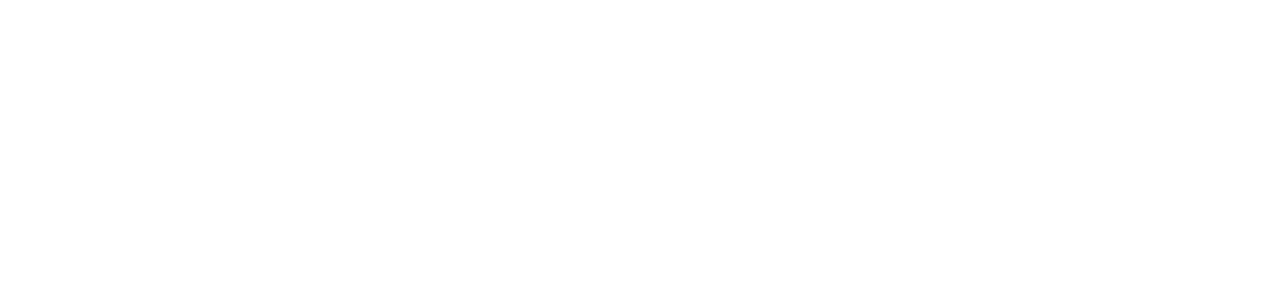
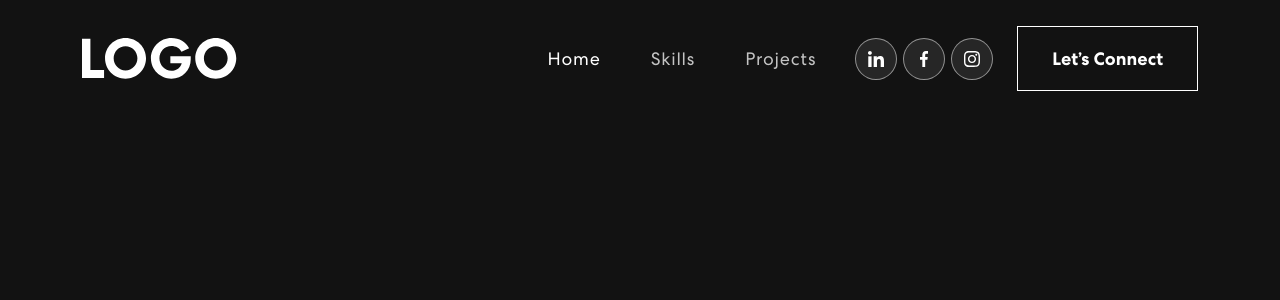
Before and after one commit to kiokoshedy/personal-portfolio, a React (Create React App) app: page / in a window 1280 px wide. Shown: the top 300 px of the page. Built offline with nearby package versions, Linux system fonts and the light colour scheme.

Commit message:
added css to app.js page

```diff
--- a/src/App.css
+++ b/src/App.css
@@ -1,21 +1,230 @@
 /************ Custom Font ************/
+
 @font-face {
 	font-family: Centra;
-	src: url('./assets/font/CentraNo2-Bold.ttf');
+	src: url('./utils/fonts/CentraNo2-Bold.ttf');
 	font-weight: 700;
 }
 @font-face {
 	font-family: Centra;
-	src: url('./assets/font/CentraNo2-Medium.ttf');
+	src: url('./utils/fonts/CentraNo2-Medium.ttf');
 	font-weight: 500;
 }
 @font-face {
 	font-family: Centra;
-	src: url('./assets/font/CentraNo2-Book.ttf');
+	src: url('./utils/fonts/CentraNo2-Book.ttf');
 	font-weight: 400;
 }
 
 /************ Default Css ************/
+* {
+  margin: 0;
+  padding: 0;
+  box-sizing: border-box;
+}
+
+body {
+  font-weight: 400;
+  overflow-x: hidden;
+  position: relative;
+  background-color: #121212 !important;
+  color: #fff !important;
+  font-family: 'Centra', sans-serif !important;
+}
+
+h1, h2, h3, h4, h5, h6 {
+  margin: 0;
+  padding: 0;
+  line-height: normal;
+}
+
+p, a, li, button, ul {
+  margin: 0;
+  padding: 0;
+  line-height: normal;
+  text-decoration: none;
+}
+
+a:hover {
+  text-decoration: none;
+}
+
+img {
+  width: 100%;
+  height: auto;
+}
+
+button {
+  border: 0;
+  background-color: transparent;
+}
+
+input:focus, textarea:focus, select:focus {
+  outline: none;
+}
+
+@media (min-width:1700px) {
+	main .container {
+		max-width: 100%;
+		padding: 0 150px;
+	}
+}
+
+p.success {
+	color: green;
+}
+
+p.danger {
+	color: red;
+}
+/************ Navbar Css ************/
+nav.navbar {
+  padding: 18px 0;
+  position: fixed;
+  width: 100%;
+  top: 0;
+  z-index: 9999;
+  transition:  0.32s ease-in-out;
+}
+nav.navbar.scrolled {
+  padding: 0px 0;
+  background-color: #121212;
+}
+nav.navbar a.navbar-brand {
+    width: 9%;
+}
+nav.navbar .navbar-nav .nav-link.navbar-link {
+  font-weight: 400;
+  color: #fff !important;
+  letter-spacing: 0.8px;
+  padding: 0 25px;
+  font-size: 18px;
+  opacity: 0.75;
+}
+nav.navbar .navbar-nav a.nav-link.navbar-link:hover,
+nav.navbar .navbar-nav a.nav-link.navbar-link.active {
+    opacity: 1;
+}
+span.navbar-text {
+    display: flex;
+    align-items: center;
+}
+.social-icon {
+    display: inline-block;
+    margin-left: 14px;
+}
+.social-icon a {
+    width: 42px;
+    height: 42px;
+    background: rgba(217, 217, 217, 0.1);
+    display: inline-flex;
+    border-radius: 50%;
+    margin-right: 6px;
+    align-items: center;
+    justify-content: center;
+    line-height: 1;
+    border: 1px solid rgba(255, 255, 255, 0.5);
+}
+.social-icon a::before {
+    content: "";
+    width: 42px;
+    height: 42px;
+    position: absolute;
+    background-color: #ffffff;
+    border-radius: 50%;
+    transform: scale(0);
+	transition: 0.3s ease-in-out;
+}
+.social-icon a:hover::before {
+    transform: scale(1);
+}
+.social-icon a img {
+	width: 40%;
+	z-index: 1;
+	transition: 0.3s ease-in-out;
+}
+.social-icon a:hover img {
+	filter: brightness(0) saturate(100%) invert(0%) sepia(7%) saturate(98%) hue-rotate(346deg) brightness(95%) contrast(86%);
+}
+.navbar-text button {
+  font-weight: 700;
+  color: #fff;
+  border: 1px solid #fff;
+  padding: 18px 34px;
+  font-size: 18px;
+  margin-left: 18px;
+	position: relative;
+	background-color: transparent;
+	transition: 0.3s ease-in-out;
+}
+.navbar-text button span {
+  z-index: 1;
+}
+.navbar-text button::before {
+  content: "";
+  width: 0%;
+  height: 100%;
+  position: absolute;
+  background-color: #fff;
+  left: 0;
+  top: 0;
+  z-index: -1;
+  transition: 0.3s ease-in-out;
+}
+.navbar-text button:hover {
+  color: #121212;
+}
+.navbar-text button:hover::before {
+	content: "";
+	width: 100%;
+	height: 100%;
+	position: absolute;
+}
+nav.navbar .navbar-toggler:active,
+nav.navbar .navbar-toggler:focus {
+	outline: none;
+    box-shadow: none;
+}
+nav.navbar .navbar-toggler-icon {
+  width: 24px;
+  height: 17px;
+  background-image: none;
+  position: relative;
+  border-bottom: 2px solid #fff;
+  transition: all 300ms linear;
+  top: -2px;
+}
+nav.navbar .navbar-toggler-icon:focus {
+	border-bottom: 2px solid #fff;
+}
+nav.navbar .navbar-toggler-icon:after,
+nav.navbar .navbar-toggler-icon:before {
+	width: 24px;
+	position: absolute;
+	height: 2px;
+	background-color: #fff;
+	top: 0;
+	left: 0;
+	content: '';
+	z-index: 2;
+	transition: all 300ms linear;
+}
+nav.navbar .navbar-toggler-icon:after {
+	top: 8px;
+}
+nav.navbar .navbar-toggler[aria-expanded="true"] .navbar-toggler-icon:after {
+	transform: rotate(45deg);
+	background-color: #fff;
+	height: 2px;
+}
+nav.navbar .navbar-toggler[aria-expanded="true"] .navbar-toggler-icon:before {
+	transform: translateY(8px) rotate(-45deg);
+	background-color: #fff;
+	height: 2px;
+}
+nav.navbar .navbar-toggler[aria-expanded="true"] .navbar-toggler-icon {
+	border-color: transparent;
+}
 
 .App {
   text-align: center;
--- a/src/App.js
+++ b/src/App.js
@@ -1,10 +1,12 @@
 import logo from './logo.svg';
 import './App.css';
+import { NavBar } from './components/NavBar';
+import 'bootstrap/dist/css/bootstrap.min.css'
 
 function App() {
   return (
     <div className="App">
-
+      <NavBar/>
     </div>
   );
 }
--- a/src/components/NavBar.js
+++ b/src/components/NavBar.js
@@ -29,7 +29,7 @@
 
 
   return (
-      <Navbar expand ="lg" className={scrolled ? "scrolled": "">
+      <Navbar expand ="lg" className={scrolled ? "scrolled": ""}>
         <Container>
           <Navbar.Brand href="">
             <img src={logo} alt="Logo" />
@@ -45,26 +45,14 @@
             </Nav>
             <span className="navbar-text">
               <div className="social-icon">
-                <a href="#">
-                  <img src={navIcon1} alt="" />
-                </a>
-                <a href="#">
-                  <img src={navIcon2} alt="" />
-                </a>
-                <a href="#">
-                  <img src={navIcon3} alt="" />
-                </a>
+                <a href="#"><img src={navIcon1} alt="" /></a>
+                <a href="#"><img src={navIcon2} alt="" /></a>
+                <a href="#"><img src={navIcon3} alt="" /></a>
               </div>
-              <HashLink to="#connect">
-                <button className="vvd">
-                  <span>Let’s Connect</span>
-                </button>
-              </HashLink>
+                <button className="vvd" onClick={() => console.log('connect')}><span>Let’s Connect</span></button>
             </span>
           </Navbar.Collapse>
         </Container>
       </Navbar>
-  );
-};
-
-export default NavBar;
+  )
+}
```
